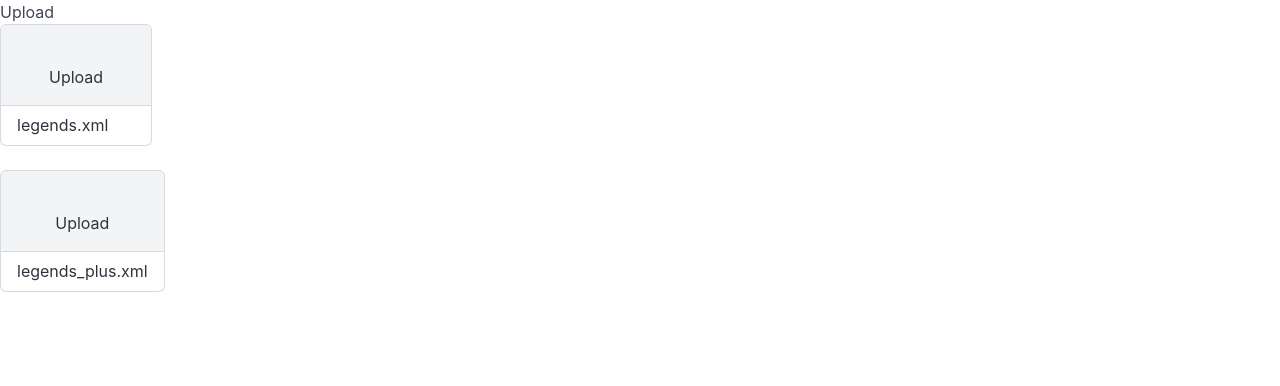
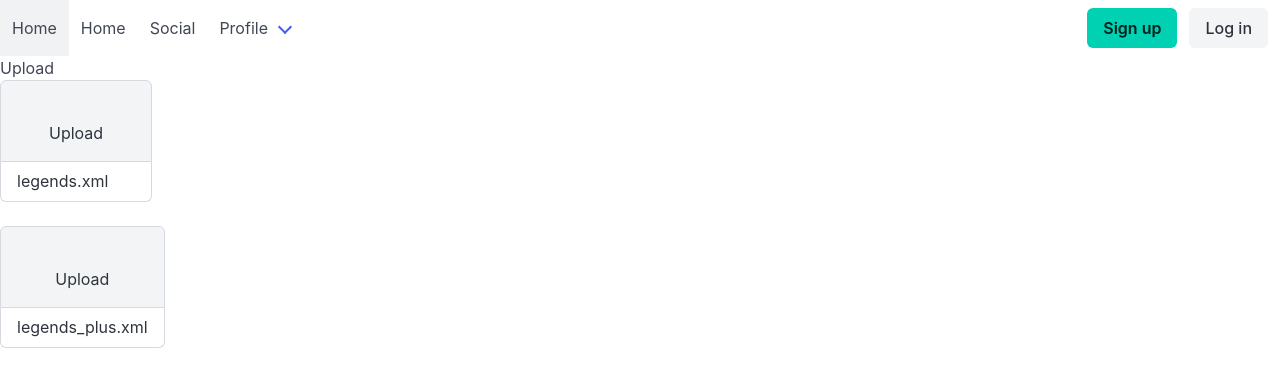
Before and after one commit to jakeyjakeyy/dfchronicles-rework, a Vue app in the folder frontend/: page / in a window 1280 px wide. Shown: the top 386 px of the page. Built offline with nearby package versions, Linux system fonts and the light colour scheme.

Commit message:
basic nav component

```diff
--- /dev/null
+++ b/frontend/src/components/Nav.vue
@@ -0,0 +1,55 @@
+<script setup lang="ts"></script>
+
+<template>
+  <nav class="navbar" role="navigation" aria-label="main navigation">
+    <div class="navbar-brand">
+      <a class="navbar-item" href="/"> Home </a>
+
+      <a
+        role="button"
+        class="navbar-burger"
+        aria-label="menu"
+        aria-expanded="false"
+        data-target="navbarBasicExample"
+      >
+        <span aria-hidden="true"></span>
+        <span aria-hidden="true"></span>
+        <span aria-hidden="true"></span>
+        <span aria-hidden="true"></span>
+      </a>
+    </div>
+
+    <div id="navbar" class="navbar-menu">
+      <div class="navbar-start">
+        <a class="navbar-item"> Home </a>
+
+        <a class="navbar-item"> Social </a>
+
+        <div class="navbar-item has-dropdown is-hoverable">
+          <a class="navbar-link"> Profile </a>
+
+          <div class="navbar-dropdown">
+            <a class="navbar-item"> My Stories </a>
+            <a class="navbar-item"> Favorites </a>
+            <a class="navbar-item"> Settings </a>
+            <hr class="navbar-divider" />
+            <a class="navbar-item"> Report an issue </a>
+          </div>
+        </div>
+      </div>
+
+      <div class="navbar-end">
+        <div class="navbar-item">
+          <div class="buttons">
+            <a class="button is-primary">
+              <strong>Sign up</strong>
+            </a>
+            <a class="button is-light"> Log in </a>
+          </div>
+        </div>
+      </div>
+    </div>
+  </nav>
+</template>
+
+<style scoped></style>
--- a/frontend/src/views/HomeView.vue
+++ b/frontend/src/views/HomeView.vue
@@ -2,11 +2,13 @@
 import { useUploadStore } from "@/stores/upload";
 import Upload from "@/components/Upload.vue";
 import Selector from "@/components/Selector.vue";
+import Nav from "@/components/Nav.vue";
 const uploadStore = useUploadStore();
 </script>
 
 <template>
   <main>
+    <Nav />
     <Upload
       v-if="
         uploadStore.legendsxml == null || uploadStore.legendsplusxml == null
```
